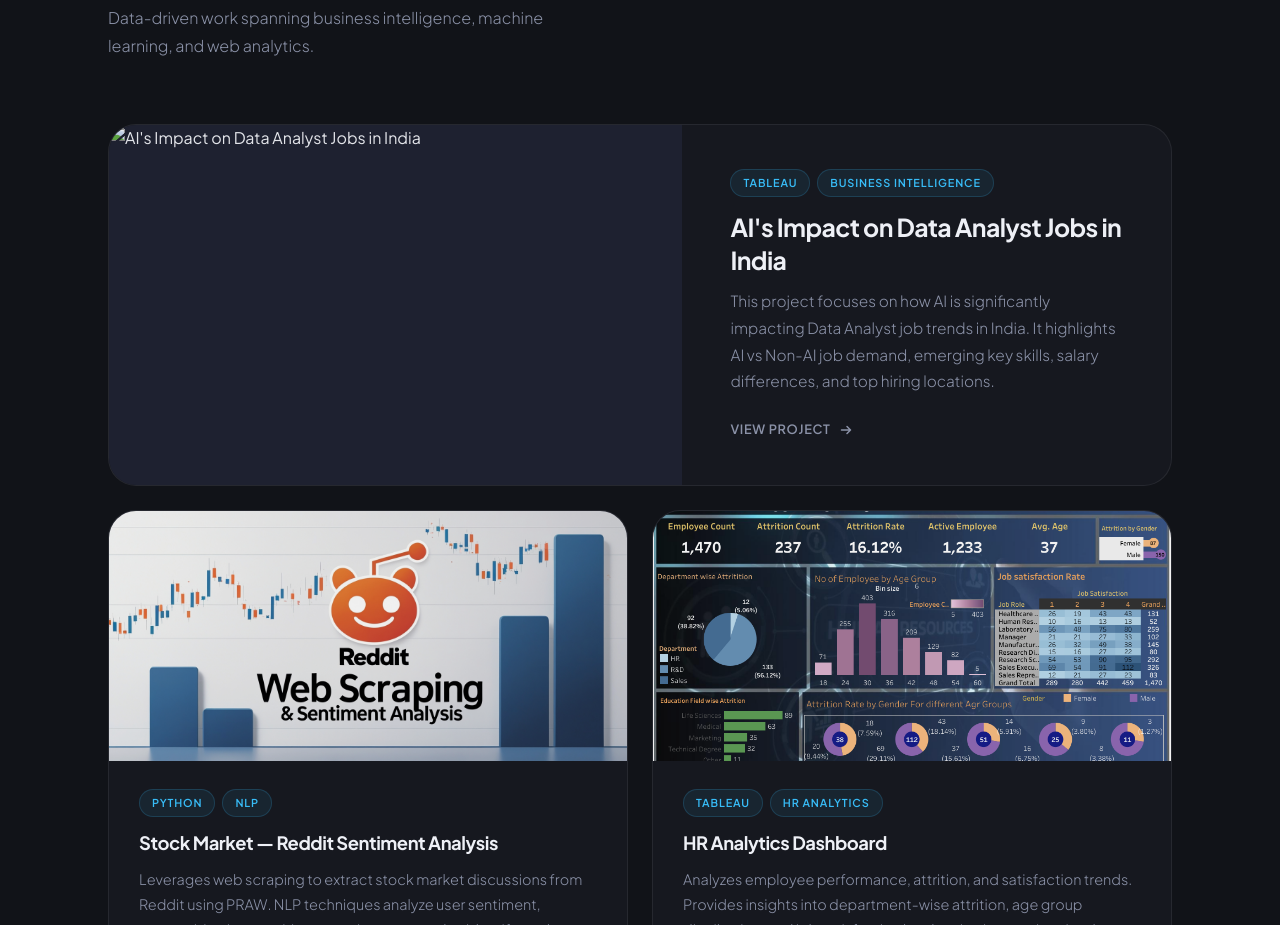
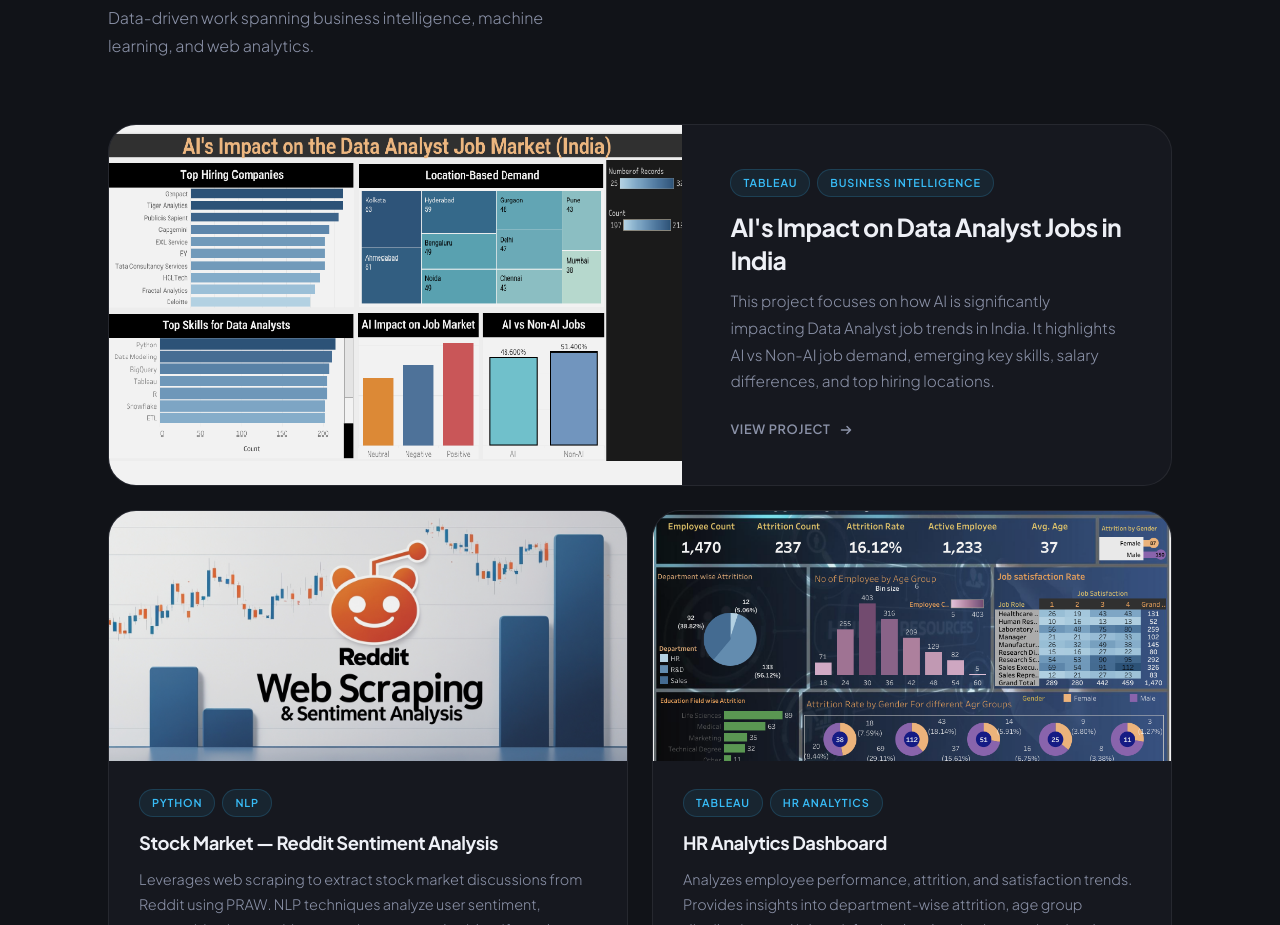
Before and after one commit to charankumar-g/charankumar.github.io, a plain HTML site: page index.html in a window 1280 px wide. Shown: the part 1200-2125 px from the top of the page. Drawn offline with Linux system fonts and the light colour scheme.

Commit message:
Update index.html

```diff
--- a/index.html
+++ b/index.html
@@ -143,7 +143,7 @@
 
             <div class="card card-wide reveal-card">
                 <div class="card-img-box">
-                    <img src="images/AI's Impact.png" alt="AI's Impact on Data Analyst Jobs in India" loading="lazy">
+                    <img src="images/AIs-Impact.png" alt="AI's Impact on Data Analyst Jobs in India" loading="lazy">
                     <div class="card-glass-overlay">
                         <a href="https://public.tableau.com/views/AIsImpactonDataAnalystJobsinIndia/AIImpact-DataAnalystJobMarketIndia?:language=en-GB&publish=yes&:sid=&:redirect=auth&:display_count=n&:origin=viz_share_link" target="_blank" class="glass-btn">
                             Open Project ↗
```
